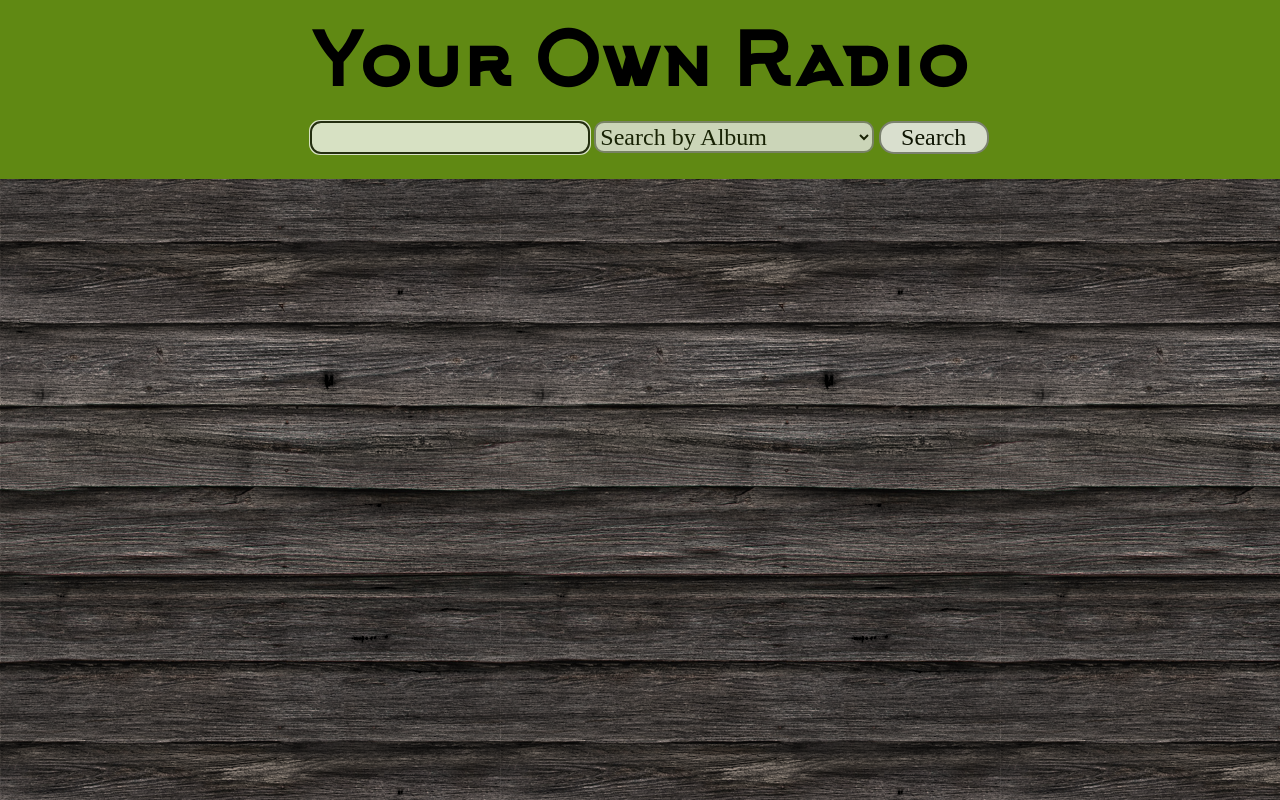
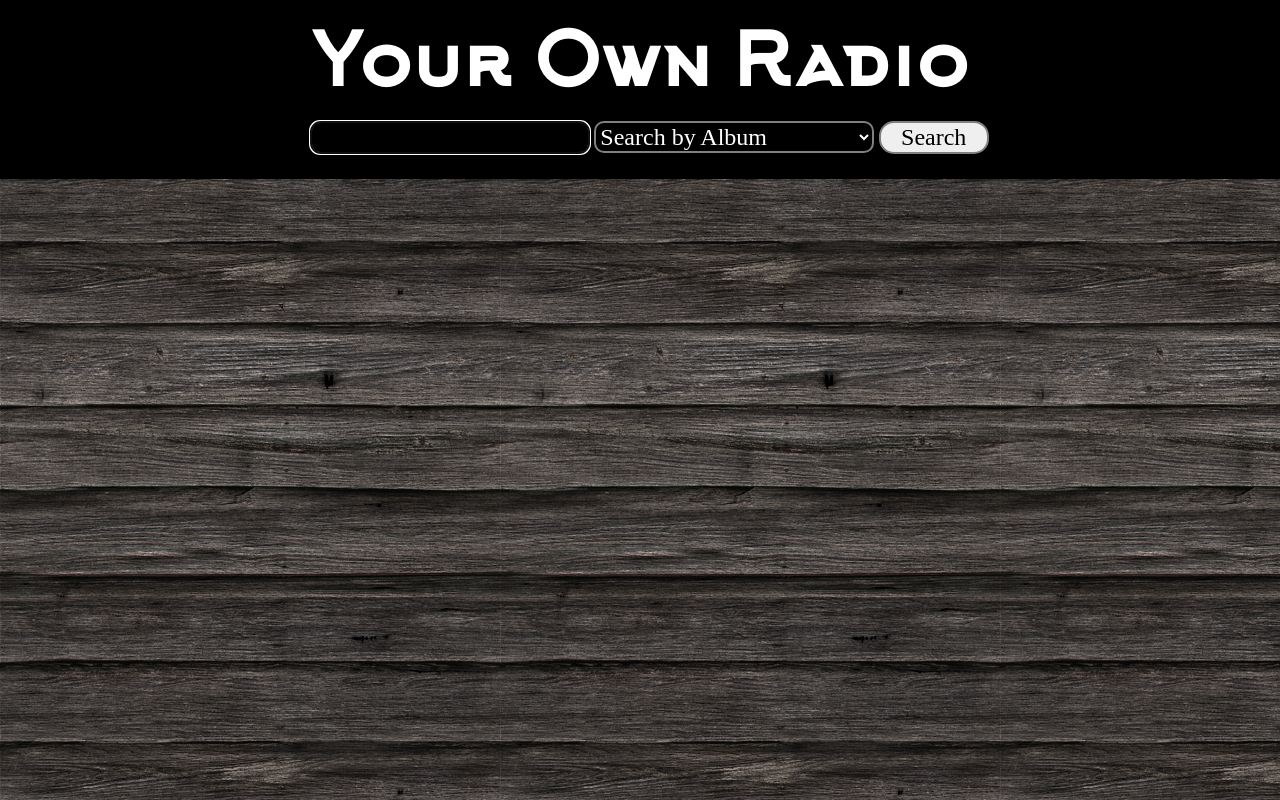
Before and after one commit to murrayrj/Your-Own-Radio, a plain HTML site: page index.html in a window 1280 px wide. Drawn offline with nearby package versions, Linux system fonts and the light colour scheme.

Commit message:
Changed form background color to black

```diff
--- a/css/style.css
+++ b/css/style.css
@@ -21,7 +21,7 @@ li
 form
 {
     padding: 15px 25px;
-    background-color: #608913;
+    background-color: black;
 }
 h1
 {
@@ -29,7 +29,7 @@ h1
     margin: 0;
     padding-top: 10px;
     text-align: center;
-    color: black;
+    color: white;
 }
 .button
 {
@@ -37,7 +37,6 @@ h1
     font-size: 24px;
     display: inline-block;
     width: 110px;
-    opacity: .85;
     border: 2px solid gray;
     border-radius: 15px;
 }
@@ -45,9 +44,10 @@ h1
 {
     font-family: 'Hans Kendrick 3';
     font-size: 24px;
+    color: white;
+    background-color: black;
     display: inline-block;
     width: 280px;
-    opacity: .75;
     border: 2px solid gray;
     border-radius: 10px;
 }
@@ -66,3 +66,4 @@ h1
     font-family: Hans Kendrick 3;
     src: url(HansKendrick-Regular.otf);
 }
+/*#608913*/
```
